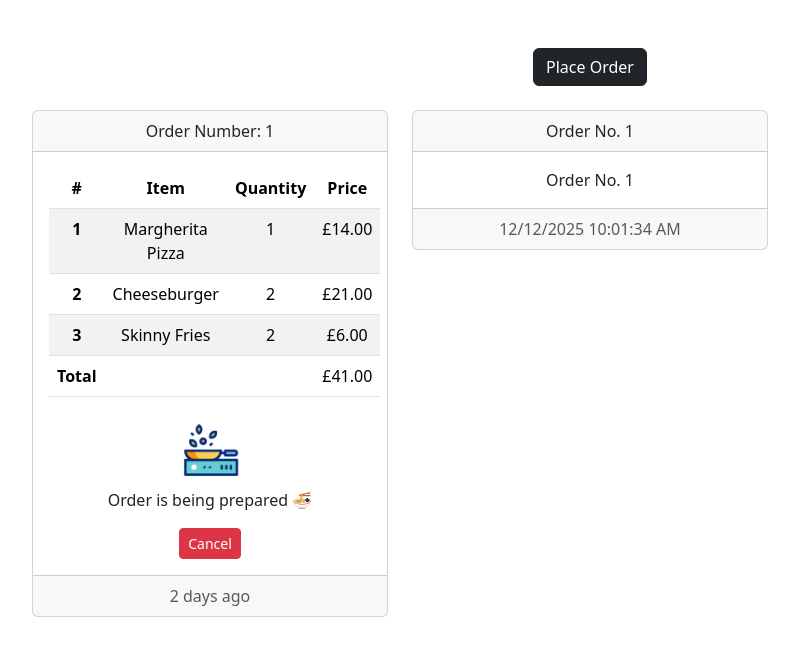
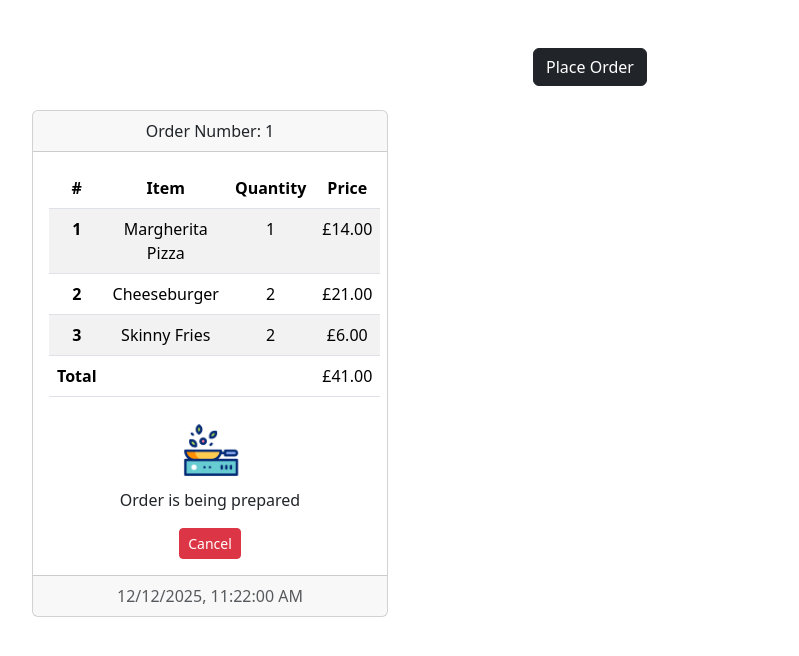
Before and after one commit to MBSkipper/Order_Tracking_App, a plain HTML site: page index.html in a window 1280 px wide. Both pictures are taken after a click on the button "Place Order". Shown: the whole page, without its empty margins (50-849 px from the left). Drawn offline with nearby package versions, Linux system fonts and the light colour scheme.

Commit message:
new complete card loads on btn click

```diff
--- a/index.html
+++ b/index.html
@@ -24,21 +24,21 @@
     </button>
 
     <div class="row" id="order-list"> <!--  start of grid row container-->
-      <div class="col-xl-4 col-md-6"> <!-- start of grid column container -->
+      <!--<div class="col-xl-4 col-md-6">--> <!-- start of grid column container -->
       <!--NOTE -the code col-lg-4 spans 4 columns so 3 cards shown on a lg screen and col-md-6 spans 2 cols so 2 cards will show on a medium screen.  Remember there are 12 columns on every screen-->
 
         <!-----  Card 1  ----->
         <!-- start of card 1 -->
-        <div class="card text-center mt-4"> <!--start of card 1-->
+        <!--<div class="card text-center mt-4">--> <!--start of card 1-->
 
-            <div class="card-header">
+            <!--<div class="card-header">
               Order Number: 1
             </div>
 
-            <div class="card-body">
+            <div class="card-body"> -->
 
               <!-- start of table -->
-              <table class="table table-striped">
+              <!--<table class="table table-striped">
                 <thead>
                   <tr>
                     <th scope="col">#</th>
@@ -75,27 +75,27 @@
 
 
                 </tbody>
-              </table>
+              </table> -->
               <!-- end of table -->
 
               <!-- order status image-->
-              <img src="assets/order-confirmed.gif" id="order-status-img" width="75"> <!--HERE-->
+              <!--<img src="" id="order-status-img" width="75">-->
 
               <!-- order status text-->
-              <p class="card-text" id="order-status-txt">Order status: Order confirmed ✅ </p>
+              <!--<p class="card-text" id="order-status-txt"></p> -->
 
               <!-- cancel button -->
-              <a href="#" class="btn btn-danger btn-sm">Cancel</a>
+              <!-- <button class="btn btn-danger btn-sm">Cancel</button>
             </div>
 
             <div class="card-footer text-body-secondary">
               2 days ago
             </div>
 
-        </div>
+        </div> -->
         <!----  end of Card 1 ---->
 
-      </div> <!-- end of grid column container -->
+      <!-- </div> - end of grid column container -->
     </div> <!-- end of grid row container-->
 
 
--- a/index.js
+++ b/index.js
@@ -12,11 +12,12 @@
           Total processing time for order: 32 seconds
     */
 
+    //_______ ORDER PROCESSING ON THE CARD (ASYNCHRONOUS)__________
 
     const orderBeingPrepared = () => new Promise((resolve, reject) => {
       setTimeout(() => {
         document.getElementById('order-status-img').src='assets/order-being-prepared.gif'
-        document.getElementById('order-status-txt').innerText = 'Order is being prepared 🍜'
+        document.getElementById('order-status-txt').innerText = 'Order is being prepared'
         resolve()
       }, 2000)
     })
@@ -24,7 +25,7 @@
     const orderPrepared = () => new Promise((resolve, reject) => {
       setTimeout(() => {
         document.getElementById('order-status-img').src='assets/order-is-ready.gif'
-        document.getElementById('order-status-txt').innerText = 'Order prepared 🎉'
+        document.getElementById('order-status-txt').innerText = 'Order prepared'
         resolve()
       }, 10000)
     })
@@ -32,7 +33,7 @@
     const orderHandedOver = () => new Promise((resolve, reject) => {
       setTimeout(() => {
         document.getElementById('order-status-img').src='assets/order-handed-over.gif'
-         document.getElementById('order-status-txt').innerText = 'Order handed to the delivery person 📦'
+         document.getElementById('order-status-txt').innerText = 'Order handed to the delivery person'
         resolve()
       }, 5000)
     })
@@ -40,7 +41,7 @@
     const orderOnTheWay = () => new Promise((resolve, reject) => {
       setTimeout(() => {
         document.getElementById('order-status-img').src='assets/order-on-the-way.gif'
-        document.getElementById('order-status-txt').innerText = 'Order is on the way 🚴'
+        document.getElementById('order-status-txt').innerText = 'Order is on the way'
         resolve()
       }, 3000)
     })
@@ -48,7 +49,7 @@
     const orderReachedDestintaion = () => new Promise((resolve, reject) => {
       setTimeout(() => {
         document.getElementById('order-status-img').src='assets/order-at-destination.gif'
-        document.getElementById('order-status-txt').innerText = `Order reached its destination 📍`
+        document.getElementById('order-status-txt').innerText = `Order reached its destination`
         resolve()
       }, 8000)
     })
@@ -56,17 +57,22 @@
     const orderDelivered = () => new Promise((resolve, reject) => {
       setTimeout(() => {
         document.getElementById('order-status-img').src='assets/order-delivered.gif'
-        document.getElementById('order-status-txt').innerText = `Order has been delivered 😋`
+        document.getElementById('order-status-txt').innerText = `Order has been delivered`
         resolve()
       }, 4000)
     })
 
+    //__________ CREATING AN ORDER NUMBER _____________
+    let orderNum = 1 // creates the order number
+
+    //__________ PLACING THE ORDER _____________
     const placeOrder = () => {
 
       createOrderCard()
 
       document.getElementById('order-status-img').src='assets/order-confirmed.gif'
-      document.getElementById('order-status-txt').innerText = 'Order confirmed ✅'
+      document.getElementById('order-status-txt').innerText = 'Order confirmed '
+
       orderBeingPrepared()
         .then(() => orderPrepared())
         .then(() => orderHandedOver())
@@ -76,9 +82,11 @@
         .then(() => console.log('Order processing completed'))
         .catch(() => console.log('Something went wrong'))
 
+      orderNum++ //increments const orderNum ready for next card
+
     }
 
-
+//__________ CREATING A NEW ORDER CARD _____________
 function createOrderCard() {
   const orderList = document.getElementById('order-list')
 
@@ -90,38 +98,12 @@ function createOrderCard() {
 
   const cardHeaderDiv = document.createElement('div')
   cardHeaderDiv.classList.add('card-header')
-  cardHeaderDiv.innerText = `Order No. 1`
+  cardHeaderDiv.innerText = `Order Number: ${orderNum}`
 
   const cardBodyDiv = document.createElement('div')
   cardBodyDiv.classList.add('card-body')
-  cardBodyDiv.innerText = `Order No. 1`
-
-  const cardFooterDiv = document.createElement('div')
-  cardFooterDiv.classList.add('card-footer', 'text-body-secondary')
-  cardFooterDiv.innerText = `12/12/2025 10:01:34 AM`
-
-  cardDiv.append(cardHeaderDiv, cardBodyDiv, cardFooterDiv)
-  colDiv.append(cardDiv)
-  orderList.append(colDiv)
-
-}
-
-/*
-    <div class="col-xl-4 col-md-6"> <!--start of grid column container -->
-      <!--NOTE -the code col-lg-4 spans 4 columns so 3 cards shown on a lg screen and col-md-6 spans 2 cols so 2 cards will show on a medium screen.  Remember there are 12 columns on every screen-->
-
-        <!-----  Card 1  ----->
-        <!-- start of card 1 -->
-        <div class="card text-center mt-4"> <!--start of card 1-->
-
-            <div class="card-header">
-              Order Number: 1
-            </div>
-
-            <div class="card-body">
-
-              <!-- start of table -->
-              <table class="table table-striped">
+  cardBodyDiv.innerHTML =
+              `<table class="table table-striped">
                 <thead>
                   <tr>
                     <th scope="col">#</th>
@@ -155,11 +137,49 @@ function createOrderCard() {
                     <td></td>
                     <td>£41.00</td>
                   </tr>
+                </tbody>
+              </table>`
 
+  const orderStatusImg = document.createElement('img')
+  orderStatusImg.src = ''
+  orderStatusImg.id = 'order-status-img'
+  orderStatusImg.width = '75'
 
-                </tbody>
-              </table>
-              <!-- end of table -->
+  const orderStatusTxt = document.createElement('p')
+  orderStatusTxt.id = 'order-status-txt'
+  orderStatusTxt.classList.add('card-text')
+
+  const cancelBtn = document.createElement('button')
+  cancelBtn.classList.add('btn', 'btn-danger', 'btn-sm')
+  cancelBtn.innerText = 'Cancel'
+
+  cardBodyDiv.append(orderStatusImg, orderStatusTxt, cancelBtn)
+
+  const cardFooterDiv = document.createElement('div')
+  cardFooterDiv.classList.add('card-footer', 'text-body-secondary')
+  const currentTime = new Date()
+  cardFooterDiv.innerText = currentTime.toLocaleString()
+
+  cardDiv.append(cardHeaderDiv, cardBodyDiv, cardFooterDiv)
+  colDiv.append(cardDiv)
+  orderList.append(colDiv)
+
+}
+
+/*
+    <div class="col-xl-4 col-md-6"> <!--start of grid column container -->
+      <!--NOTE -the code col-lg-4 spans 4 columns so 3 cards shown on a lg screen and col-md-6 spans 2 cols so 2 cards will show on a medium screen.  Remember there are 12 columns on every screen-->
+
+        <!-----  Card 1  ----->
+        <!-- start of card 1 -->
+        <div class="card text-center mt-4"> <!--start of card 1-->
+
+            <div class="card-header">
+              Order Number: 1
+            </div>
+
+            <div class="card-body">
+
 
               <!-- order status image-->
               <img src="assets/order-confirmed.gif" id="order-status-img" width="75"> <!--HERE-->
```
